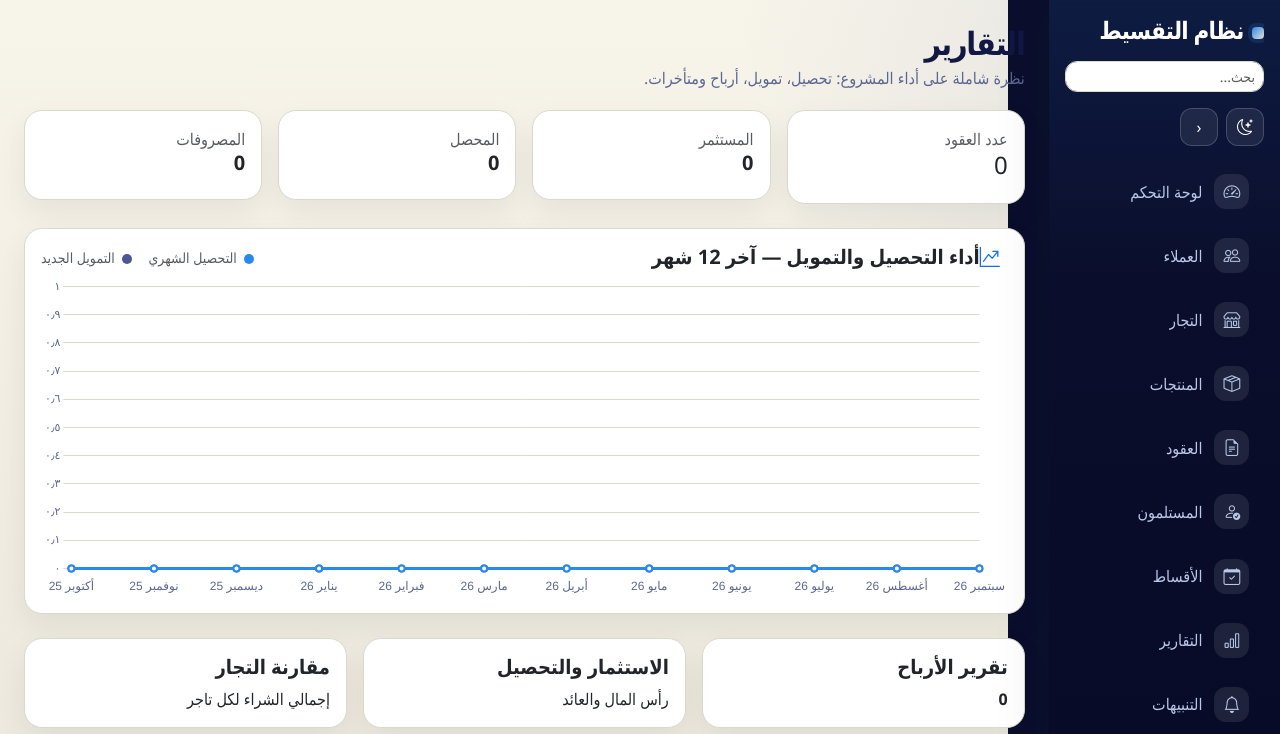
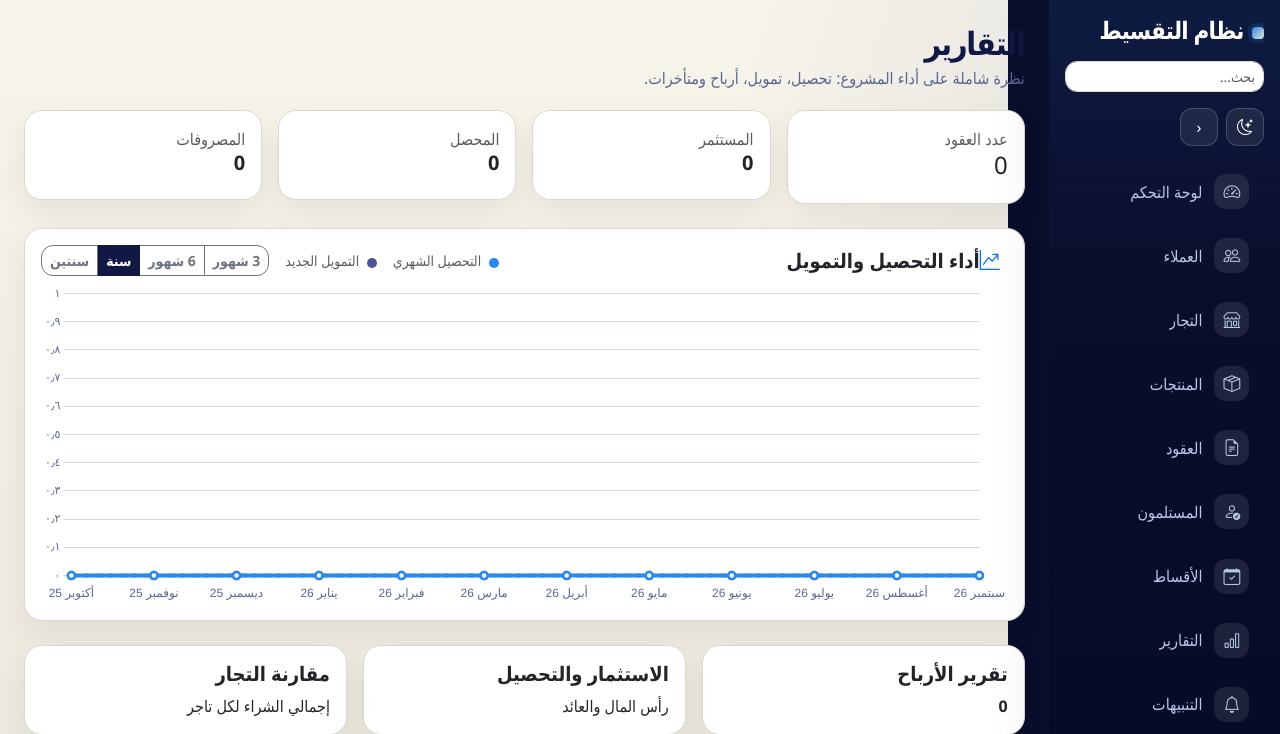
Before and after one commit to alzeaty1/installment-system, a Django app: page /reports/ in a window 1280 px wide. Shown: the top 734 px of the page. Run offline with Django 5.2, Linux system fonts and the light colour scheme; the visitor is signed in with stand-in values (Sample User, id 1); data comes from the database, SQL or seed files in the repository; data that the repository does not hold is empty.

Commit message:
ui: chart polish — thicker lines (4px), range filter 3/6/12/24 months, integer tooltips

```diff
--- a/installments/core/templates/core/reports_index.html
+++ b/installments/core/templates/core/reports_index.html
@@ -20,10 +20,15 @@
 <div class="card stat border-0 shadow-sm mb-4">
   <div class="card-body">
     <div class="d-flex justify-content-between align-items-center mb-2 flex-wrap gap-2">
-      <h5 class="mb-0"><i class="bi bi-graph-up-arrow ms-2 text-primary"></i>أداء التحصيل والتمويل — آخر 12 شهر</h5>
-      <div class="d-flex gap-3 small text-muted">
+      <h5 class="mb-0"><i class="bi bi-graph-up-arrow ms-2 text-primary"></i>أداء التحصيل والتمويل</h5>
+      <div class="d-flex gap-3 small text-muted align-items-center flex-wrap">
         <span><span class="chart-dot" style="background:#288AEE;"></span> التحصيل الشهري</span>
         <span><span class="chart-dot" style="background:#4B5694;"></span> التمويل الجديد</span>
+        <div class="btn-group btn-group-sm" role="group">
+          {% for m, label in chart_ranges %}
+          <a href="?months={{ m }}" class="btn {% if chart_months == m %}btn-primary{% else %}btn-outline-secondary{% endif %}">{{ label }}</a>
+          {% endfor %}
+        </div>
       </div>
     </div>
     <div style="position:relative; height:320px;">
@@ -81,12 +86,12 @@
           backgroundColor: grad,
           fill: true,
           tension: 0.45,
-          borderWidth: 3,
-          pointRadius: 3,
-          pointHoverRadius: 6,
+          borderWidth: 4,
+          pointRadius: 3.5,
+          pointHoverRadius: 7,
           pointBackgroundColor: '#ffffff',
           pointBorderColor: C.accent,
-          pointBorderWidth: 2
+          pointBorderWidth: 2.5
         },
         {
           label: 'التمويل الجديد',
@@ -95,13 +100,13 @@
           backgroundColor: 'transparent',
           fill: false,
           tension: 0.45,
-          borderWidth: 2.5,
-          borderDash: [6, 4],
-          pointRadius: 3,
-          pointHoverRadius: 6,
+          borderWidth: 3.5,
+          borderDash: [7, 5],
+          pointRadius: 3.5,
+          pointHoverRadius: 7,
           pointBackgroundColor: '#ffffff',
           pointBorderColor: C.deep,
-          pointBorderWidth: 2
+          pointBorderWidth: 2.5
         }
       ]
     },
@@ -121,7 +126,7 @@
           callbacks: {
             label: function (c) {
               return ' ' + c.dataset.label + ': ' +
-                Number(c.parsed.y).toLocaleString('ar-EG') + ' ج';
+                Number(c.parsed.y).toLocaleString('ar-EG', {maximumFractionDigits: 0}) + ' ج';
             }
           }
         }
--- a/installments/core/views.py
+++ b/installments/core/views.py
@@ -1976,9 +1976,13 @@ def reports_dashboard(request):
 
     # ── 12-month series: collections vs new financing ──
     today = _today()
+    try:
+        chart_months = max(3, min(24, int(request.GET.get("months", 12))))
+    except ValueError:
+        chart_months = 12
     months = []
     cursor = today.replace(day=1)
-    for _ in range(12):
+    for _ in range(chart_months):
         months.insert(0, (cursor.year, cursor.month))
         cursor = (cursor - timedelta(days=1)).replace(day=1)
 
@@ -2013,6 +2017,8 @@ def reports_dashboard(request):
         "chart_labels_json": json.dumps(labels, ensure_ascii=False),
         "chart_collected_json": json.dumps(series_collected),
         "chart_financed_json": json.dumps(series_financed),
+        "chart_months": chart_months,
+        "chart_ranges": [(3, "3 شهور"), (6, "6 شهور"), (12, "سنة"), (24, "سنتين")],
     })
 
 
```
